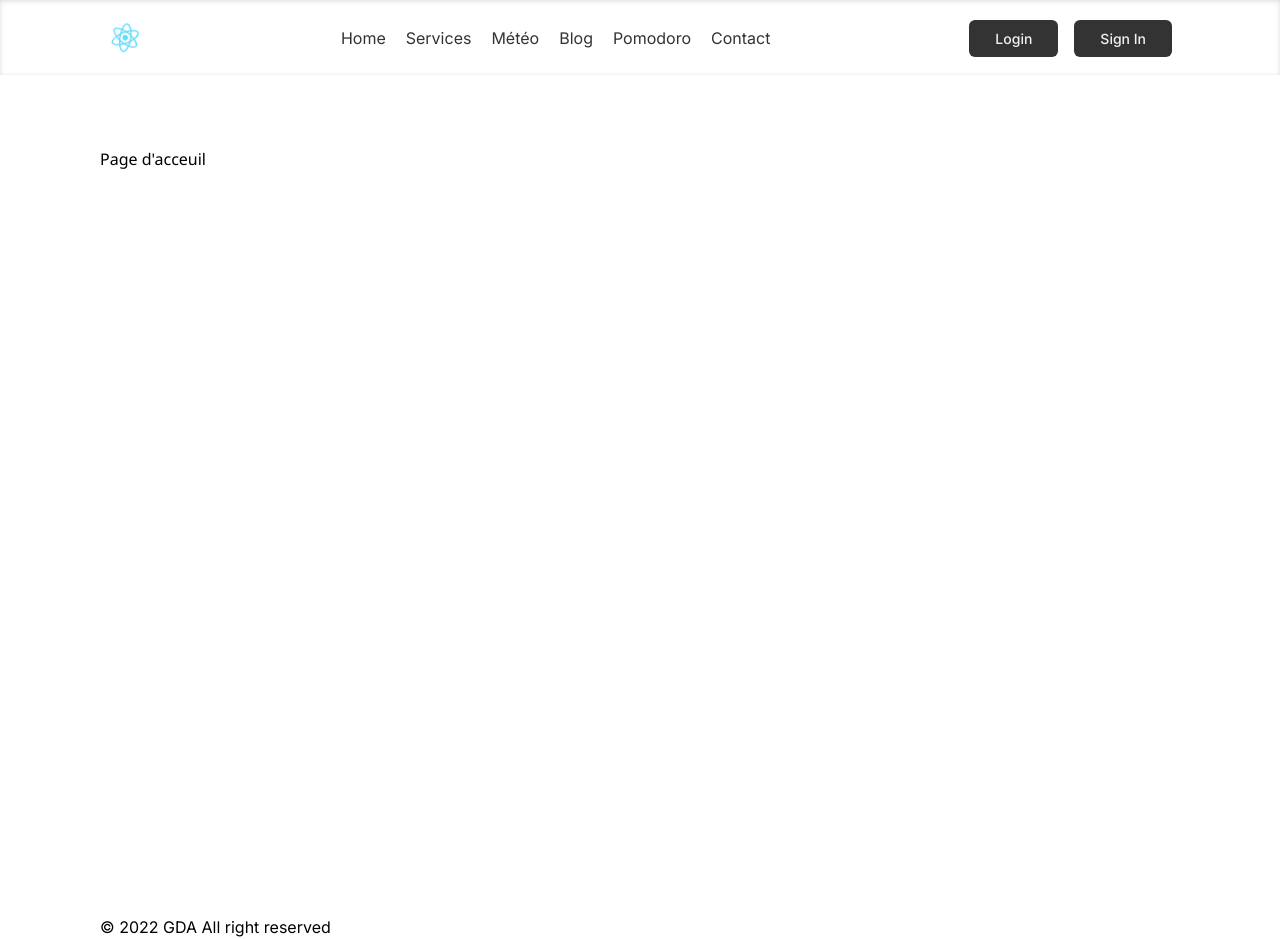
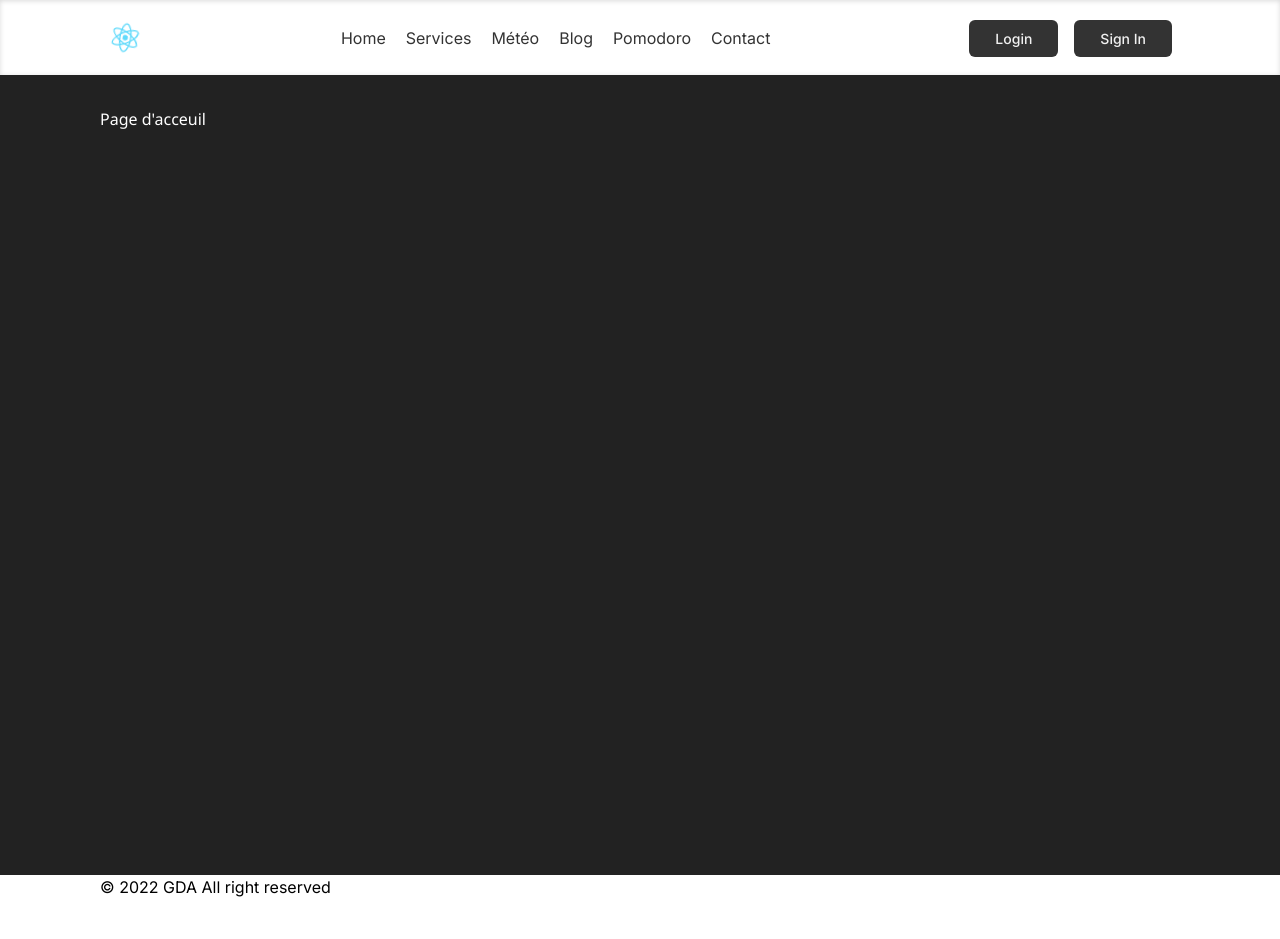
Before and after one commit to NdekoCode/react-gda, a React (Vite) app: page / in a window 1280 px wide. After the commit the page ends 899 px from the top, so only its background shows below. Built offline with nearby package versions, Linux system fonts and the light colour scheme.

Commit message:
complete view weather

```diff
--- a/src/App.jsx
+++ b/src/App.jsx
@@ -17,7 +17,7 @@ function App() {
   return (
     <React.Fragment>
       <Header />
-      <div className="app mt-10">
+      <div className="app">
         <Routes>
           <Route path="/" element={<Home />} />
           <Route path="/pomodoro" element={<Pomodoro />} />
--- a/src/assets/css/App.css
+++ b/src/assets/css/App.css
@@ -5,9 +5,11 @@
   height: 100%;
   font-family: "Segoe UI", Roboto, Oxygen, Cantarell, "Open Sans",
     "Helvetica Neue", sans-serif;
+  background-color: #222;
+  color: #fff;
 }
 .app .container {
-  margin-top: 32px;
+  padding-top: 32px;
 }
 .App-logo {
   animation: App-logo-spin infinite 20s linear;
--- a/src/assets/css/Card.css
+++ b/src/assets/css/Card.css
@@ -47,6 +47,7 @@ a {
   max-width: 550px;
   width: 100%;
   background-color: #23252c;
+  margin: 0 auto;
 }
 .block-content .card__header {
   border-top-left-radius: 10px;
@@ -106,6 +107,7 @@ a {
 .card__img {
   max-width: 315px;
   height: 315px;
+  overflow: hidden;
 }
 .card__img img {
   display: block;
--- a/src/assets/css/Pomodoro.css
+++ b/src/assets/css/Pomodoro.css
@@ -3,6 +3,7 @@
   color: #fff;
   font-size: 30px;
   text-align: center;
+  padding-top: 4rem;
 }
 .pomodoro-container button {
   color: #fff;
--- a/src/assets/css/index.css
+++ b/src/assets/css/index.css
@@ -6,14 +6,19 @@
   margin: 0;
   padding: 0;
 }
+
 body {
   font-family: "Inter", Arial, "Segoe UI", Roboto, Oxygen, Cantarell,
     "Open Sans", "Helvetica Neue", sans-serif;
   font-size: 16px;
 }
+
 .container {
   max-width: 1080px;
   margin: 0 auto;
+}
+.header {
+  background-color: white;
 }
 .footer {
   margin-top: auto;
@@ -26,4 +31,8 @@ body {
 .weather-item {
   min-width: 260px;
   min-height: 400px;
+  color: #333;
 }
+.weather_app {
+  padding-top: 4rem;
+}
--- a/src/components/WeatherAp.jsx
+++ b/src/components/WeatherAp.jsx
@@ -18,7 +18,7 @@ export function WeatherAp() {
       }
     });
     return (
-      <div className="min-h-screen flex items-center justify-center flex-wrap gap-2">
+      <div className="min-h-screen flex items-center justify-center flex-wrap gap-2 mb-10 weather_app">
         {newArrayOfMeteo.map((weatherData, index) => (
           <WeatherCard key={index} weatherData={weatherData} city={city} />
         ))}
--- a/src/components/WeatherCard.jsx
+++ b/src/components/WeatherCard.jsx
@@ -4,8 +4,8 @@ export function WeatherCard({ city, weatherData }) {
   let maDate = new Date(dt_txt);
   maDate = maDate.toDateString();
   const { description } = weather[0];
-  const { temp, temp_max, feels_like } = main;
-  console.log(wind);
+  const { temp, temp_max, feels_like, humidity } = main;
+  console.log(main);
 
   return (
     <div className="flex flex-col bg-white rounded p-4 w-full max-w-xs  shadow-lg weather-item">
@@ -56,7 +56,7 @@ export function WeatherCard({ city, weatherData }) {
         </div>
         <div className="flex flex-col items-center">
           <div className="font-medium text-sm">Humidité</div>
-          <div className="text-sm text-gray-500">68%</div>
+          <div className="text-sm text-gray-500">{humidity}%</div>
         </div>
         <div className="flex flex-col items-center">
           <div className="font-medium text-sm">Visibilité</div>
--- a/src/pages/GdaExos.jsx
+++ b/src/pages/GdaExos.jsx
@@ -3,9 +3,7 @@ import "../assets/css/index.css";
 import Card from "../components/Card";
 import { useParams } from "react-router-dom";
 function GdaExos() {
-  const params = useParams();
-  // console.log(params.fullname);
-  const { fullname } = params;
+  const { fullname } = useParams();
   console.log(fullname);
   return (
     <div className="container">
```
